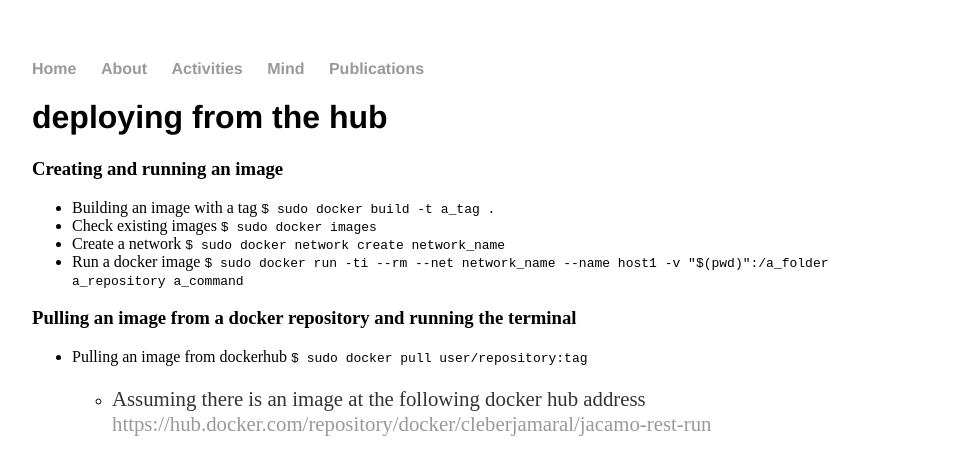
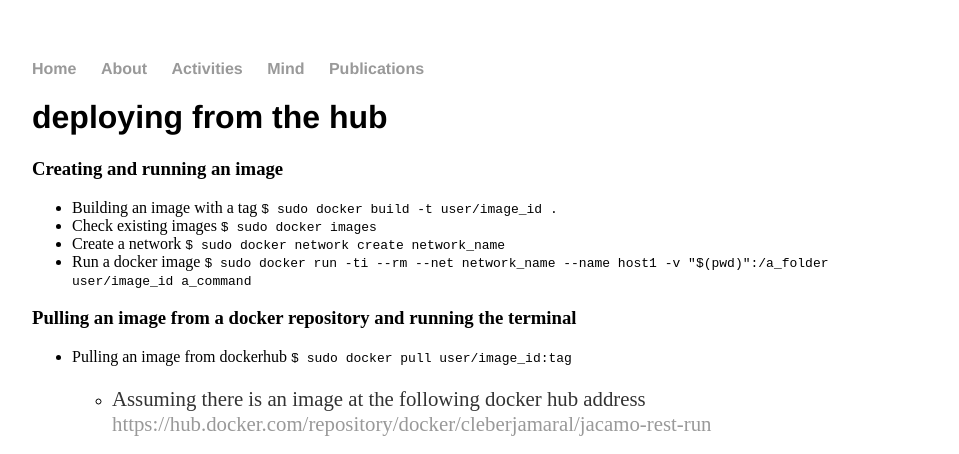
Before and after one commit to cleberjamaral/cleberjamaral.github.io, a Jekyll site: the page built from knowledge/it/containers-1/deploying-from-the-hub.md, in a window 1280 px wide. Shown: the top 454 px of the page, without its empty margins (160-1119 px from the left). Built offline with Jekyll 4.4.1, drawn with Linux system fonts in a browser that asks for light colours; our own code applies the rules of GitHub Pages for plain Markdown files.

Commit message:
GitBook: [master] one page modified

```diff
--- a/knowledge/it/containers-1/deploying-from-the-hub.md
+++ b/knowledge/it/containers-1/deploying-from-the-hub.md
@@ -6,14 +6,14 @@ description: Deploying a docker image from the hub
 
 ### Creating and running an image
 
-* Building an image with a tag `$ sudo docker build -t a_tag .`
+* Building an image with a tag `$ sudo docker build -t user/image_id .`
 * Check existing images `$ sudo docker images`
 * Create a network `$ sudo docker network create network_name`
-* Run a docker image `$ sudo docker run -ti --rm --net network_name --name host1 -v "$(pwd)":/a_folder a_repository a_command`
+* Run a docker image `$ sudo docker run -ti --rm --net network_name --name host1 -v "$(pwd)":/a_folder user/image_id a_command`
 
 ### Pulling an image from a docker repository and running the terminal
 
-* Pulling an image from dockerhub `$ sudo docker pull user/repository:tag`
+* Pulling an image from dockerhub `$ sudo docker pull user/image_id:tag`
   * Assuming there is an image at the following docker hub address [https://hub.docker.com/repository/docker/cleberjamaral/jacamo-rest-run](https://hub.docker.com/repository/docker/cleberjamaral/jacamo-rest-run)
 
     `$ docker pull cleberjamaral/jacamo-rest-run:latest`
```
